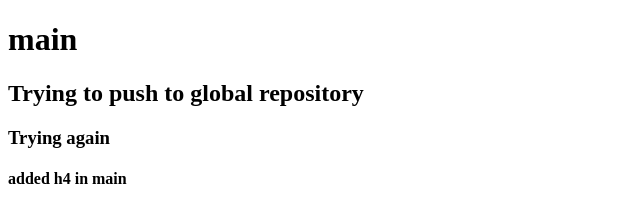
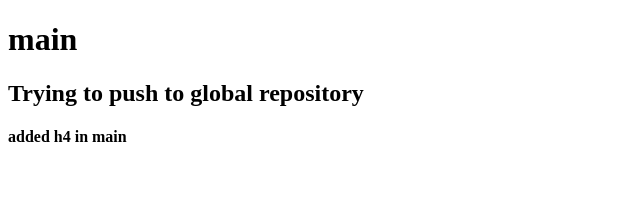
Before and after one commit to ChinniSaiSushma/proj4, a plain HTML site: page index.html in a window 1280 px wide. Shown: the whole page, without its empty margins (0-640 px from the left). Drawn offline with Linux system fonts and the light colour scheme.

Commit message:
changes in main

```diff
--- a/index.html
+++ b/index.html
@@ -9,7 +9,6 @@
 <body>
     <h1>main</h1>
     <h2>Trying to push to global repository</h2>
-    <h3>Trying again</h3>
     <h4>added h4 in main</h4>
 </body>
 </html>
```
